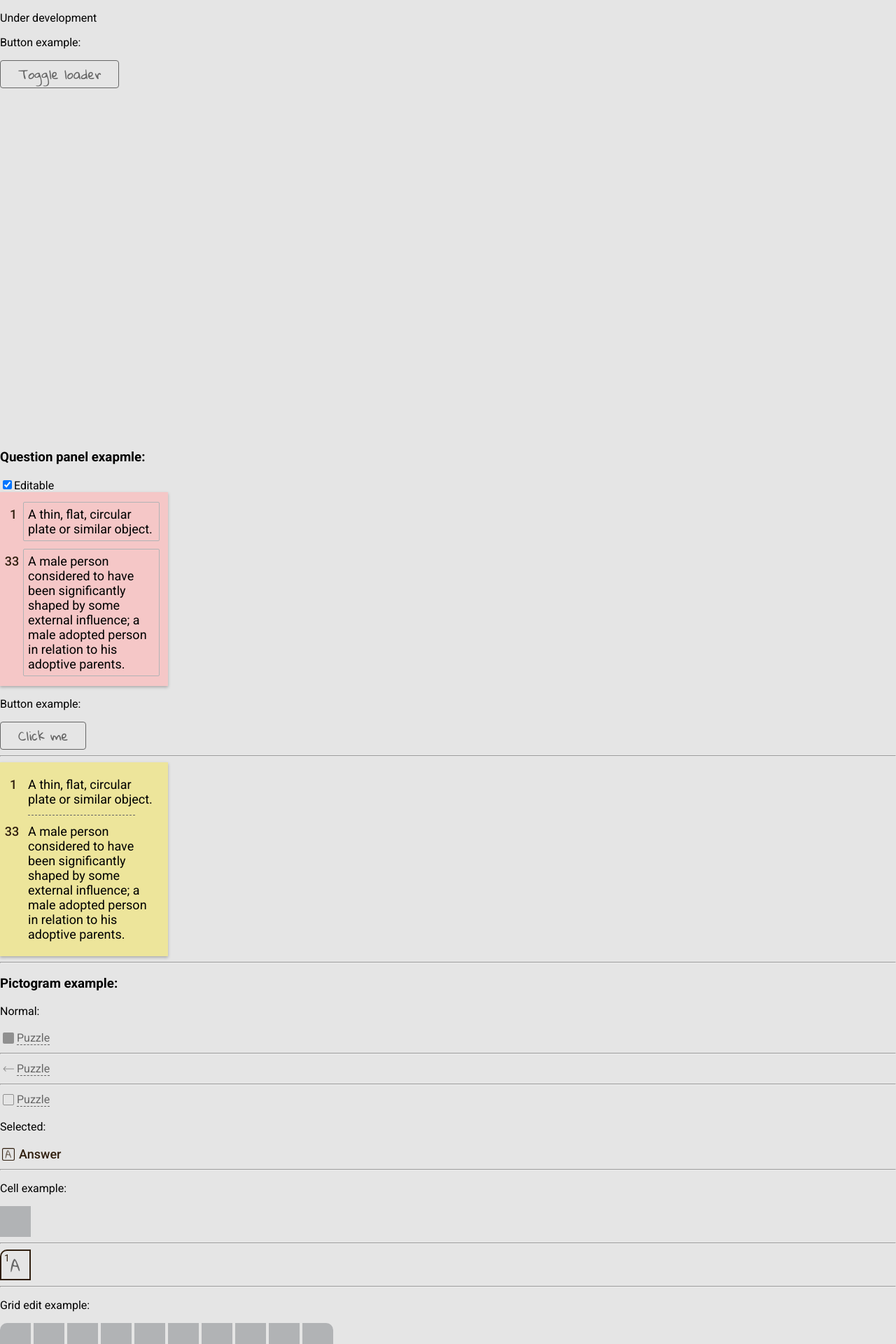
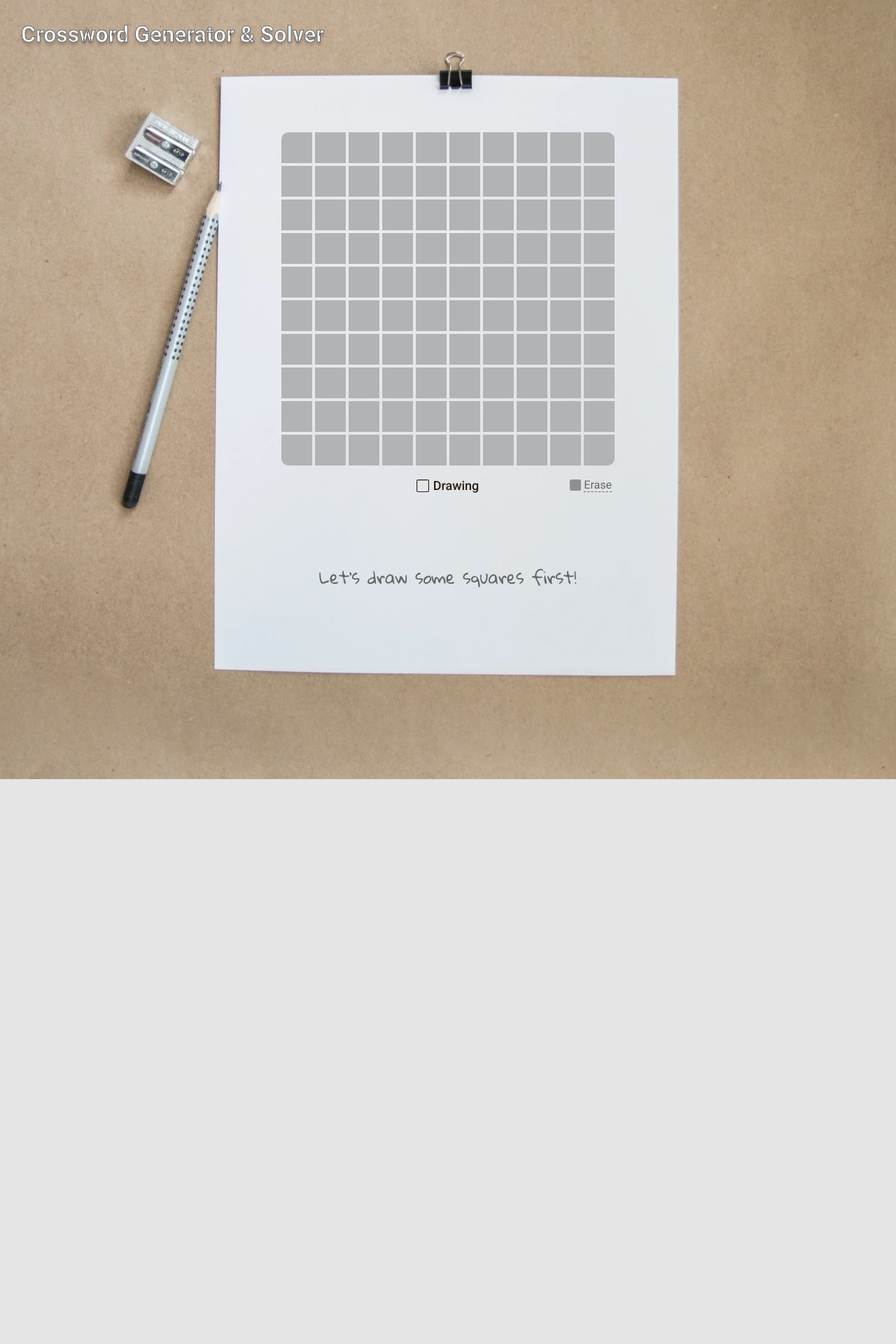
Before and after one commit to ua-dev-front/crossword-master, a React (Create React App) app in the folder frontend/: page / in a window 1280 px wide. Shown: the top 1920 px of the page at 70% size. After the commit the page ends 1113 px from the top, so only its background shows below. Built offline with nearby package versions, Linux system fonts and the light colour scheme.

Commit message:
Clean App component, add views

```diff
--- a/frontend/src/components/App/index.tsx
+++ b/frontend/src/components/App/index.tsx
@@ -1,248 +1,27 @@
-import React, { useReducer, useState } from 'react';
-import Dialog from 'components/Dialog';
-import Button from 'components/Button';
-import Cell, { Corner } from 'components/Cell';
-import Grid, { Mode } from 'components/Grid';
-import Label, { LabelSize } from 'components/Label';
+import React from 'react';
+import useAppSelector from 'hooks/useAppSelector';
+import useAppDispatch from 'hooks/useAppDispatch';
+import { Mode as StoreMode } from 'store';
+import DrawingView from 'views/DrawingView';
+import ErasingView from 'views/ErasingView';
 import Layout from 'components/Layout';
-import Loader from 'components/Loader';
-import QuestionPanel, {
-  Question,
-  QuestionPanelColor,
-} from 'components/QuestionPanel';
-import Tab from 'components/Tab';
-import LeftArrow from 'icons/LeftArrow';
-import Square from 'icons/Square';
-
-const answerMatrix = [
-  [
-    { letter: 'D', number: 1 },
-    null,
-    null,
-    null,
-    null,
-    null,
-    null,
-    null,
-    null,
-    null,
-  ],
-  [
-    { letter: 'I', number: null },
-    null,
-    null,
-    null,
-    null,
-    null,
-    null,
-    null,
-    null,
-    null,
-  ],
-  [
-    { letter: 'S', number: null },
-    null,
-    null,
-    null,
-    null,
-    null,
-    null,
-    null,
-    null,
-    null,
-  ],
-  [
-    { letter: 'C', number: 2 },
-    { letter: 'R', number: null },
-    { letter: 'O', number: null },
-    { letter: 'S', number: 3 },
-    { letter: 'S', number: null },
-    null,
-    null,
-    null,
-    null,
-    null,
-  ],
-  [
-    null,
-    null,
-    null,
-    { letter: 'O', number: null },
-    null,
-    null,
-    null,
-    null,
-    null,
-    null,
-  ],
-  [
-    null,
-    null,
-    null,
-    { letter: 'N', number: null },
-    null,
-    null,
-    null,
-    null,
-    null,
-    null,
-  ],
-  ...[...Array(4)].map(() => [...Array(10)].map(() => null)),
-];
-
-const puzzleMatrix = answerMatrix.map((row) =>
-  row.map((cell) => (cell ? { number: cell.number } : null))
-);
-
-const emptyMatrix = [...Array(10)].map(() => [...Array(10)].map(() => false));
 
 function App() {
-  const [filled, setFilled] = useState(false);
-  const [matrix, setMatrix] = useState(emptyMatrix);
-  const [isLoading, toggleLoading] = useReducer((state) => !state, false);
-  const [questions, setQuestions] = useState<Question[]>([
-    { id: 1, question: 'A thin, flat, circular plate or similar object.' },
-    {
-      id: 33,
-      question:
-        'A male person considered to have been significantly shaped by some external influence; a male adopted person in relation to his adoptive parents.',
-    },
-  ]);
-  const [panelEditable, setPanelEditable] = useState(true);
+  const dispatch = useAppDispatch();
+  const mode = useAppSelector((state) => state.general.mode);
+  const grid = useAppSelector((state) => state.general.grid);
 
-  const handleMatrixChange = (row: number, column: number) => {
-    const newMatrix = [...matrix];
-
-    newMatrix[row][column] = !newMatrix[row][column];
-
-    setMatrix(newMatrix);
+  const viewByMode = {
+    [StoreMode.Draw]: <DrawingView grid={grid} dispatch={dispatch} />,
+    [StoreMode.Erase]: <ErasingView grid={grid} dispatch={dispatch} />,
+    [StoreMode.EnterQuestions]: <></>,
+    [StoreMode.Answer]: <></>,
+    [StoreMode.Puzzle]: <></>,
   };
 
-  const handleQuestionsChange = (value: string, index: number) => {
-    setQuestions((oldQuestions) =>
-      oldQuestions.map((question, questionIndex) =>
-        questionIndex === index ? { ...question, question: value } : question
-      )
-    );
-  };
+  const CurrentView = viewByMode[mode];
 
-  return (
-    <>
-      <p>Under development</p>
-      <p>Button example:</p>
-      <Button label='Toggle loader' onClick={() => toggleLoading()} />
-      <div style={{ width: 476, height: 476, margin: 20 }}>
-        <Loader label='Solving...' isLoading={isLoading} />
-      </div>
-      <h3>Question panel exapmle:</h3>
-      <input
-        id='set-editable'
-        type='checkbox'
-        checked={panelEditable}
-        onChange={(event) => setPanelEditable(event.target.checked)}
-      />
-      <label htmlFor='set-editable'>Editable</label>
-      <QuestionPanel
-        questions={questions}
-        isEditable={panelEditable}
-        color={QuestionPanelColor.Pink}
-        onChange={(value, index) => handleQuestionsChange(value, index)}
-      />
-      <p>Button example:</p>
-      <Button label='Click me' onClick={() => console.log('clicked')} />
-      <hr />
-      <QuestionPanel
-        questions={questions}
-        isEditable={false}
-        color={QuestionPanelColor.Yellow}
-      />
-      <hr />
-      <h3>Pictogram example:</h3>
-      <p>Normal:</p>
-      <Tab
-        label='Puzzle'
-        isSelected={false}
-        onClick={() => console.log('clicked tab')}
-        icon={<Square isFilled={true} />}
-      />
-      <hr />
-      <Tab
-        label='Puzzle'
-        isSelected={false}
-        onClick={() => console.log('clicked tab')}
-        icon={<LeftArrow />}
-      />
-      <hr />
-      <Tab
-        label='Puzzle'
-        isSelected={false}
-        onClick={() => console.log('clicked tab')}
-        icon={<Square isFilled={false} />}
-      />
-      <p>Selected:</p>
-      <Tab
-        label='Answer'
-        isSelected={true}
-        icon={<Square isFilled={false} content={'A'} />}
-      />
-      <hr />
-      <p>Cell example:</p>
-      <Cell
-        data={{
-          editable: true,
-          filled,
-        }}
-        onEdited={() => setFilled(!filled)}
-      />
-      <hr />
-      <Cell
-        data={{
-          editable: false,
-          content: {
-            letter: 'A',
-            number: 1,
-          },
-        }}
-        roundedCorners={[Corner.TopLeft]}
-      />
-      <hr />
-      <p>Grid edit example:</p>
-      <Grid
-        mode={Mode.Draw}
-        matrix={matrix}
-        onChange={(row: number, column: number) => {
-          handleMatrixChange(row, column);
-        }}
-      />
-      <hr />
-      <p>Grid puzzle example:</p>
-      <Grid mode={Mode.Puzzle} matrix={puzzleMatrix} />
-      <p>Grid answer example:</p>
-      <Grid mode={Mode.Answer} matrix={answerMatrix} />
-      <hr />
-      <p>Label small example:</p>
-      <Label content='Please enter questions below' size={LabelSize.Small} />
-      <p>Label medium example:</p>
-      <Label content='Across' size={LabelSize.Medium} />
-      <hr />
-      <p>Label large example:</p>
-      <Label content='Across' size={LabelSize.Large} />
-      <hr />
-      <Dialog
-        label={'Questions & answers will be lost.\nContinue?'}
-        buttons={[
-          { label: 'Yes', onClick: () => console.log('yes') },
-          { label: 'No', onClick: () => console.log('no') },
-        ]}
-      />
-      <hr />
-      <Layout title='Crossword Generator & Solver'>
-        <Grid mode={Mode.Answer} matrix={answerMatrix} />
-        <Grid mode={Mode.Answer} matrix={answerMatrix} />
-        <Grid mode={Mode.Answer} matrix={answerMatrix} />
-      </Layout>
-    </>
-  );
+  return <Layout title='Crossword Generator & Solver'>{CurrentView}</Layout>;
 }
 
 export default App;
```
